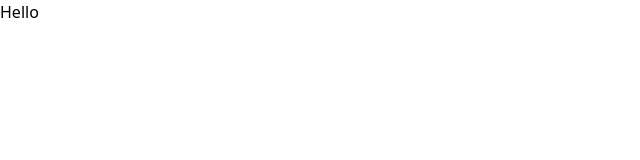
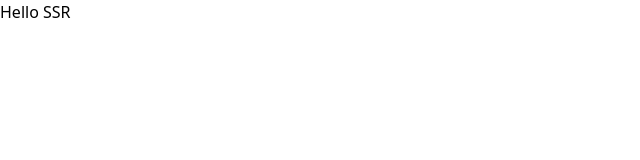
Before and after one commit to amanpreetsingh-BE/FindMyStuff, a Next.js app: page / in a window 1280 px wide. Shown: the top 160 px of the page, without its empty margins (0-640 px from the left). Built offline with nearby package versions, Linux system fonts and the light colour scheme.

Commit message:
try to add SSR on netlify

```diff
--- a/pages/index.js
+++ b/pages/index.js
@@ -1,7 +1,15 @@
 import Head from 'next/head'
 
-export default function Home() {
 
+export async function getServerSideProps(context) {
+  return {
+    props: {
+      ssr : "Hello SSR"
+    }, // will be passed to the page component as props
+  }
+}
+
+export default function Home({ssr}) {
   return (
     <div>
       <Head>
@@ -11,7 +19,7 @@ export default function Home() {
       </Head>
 
       <main className=''>
-        {"Hello"}
+        {ssr}
       </main>
 
     </div>
```
